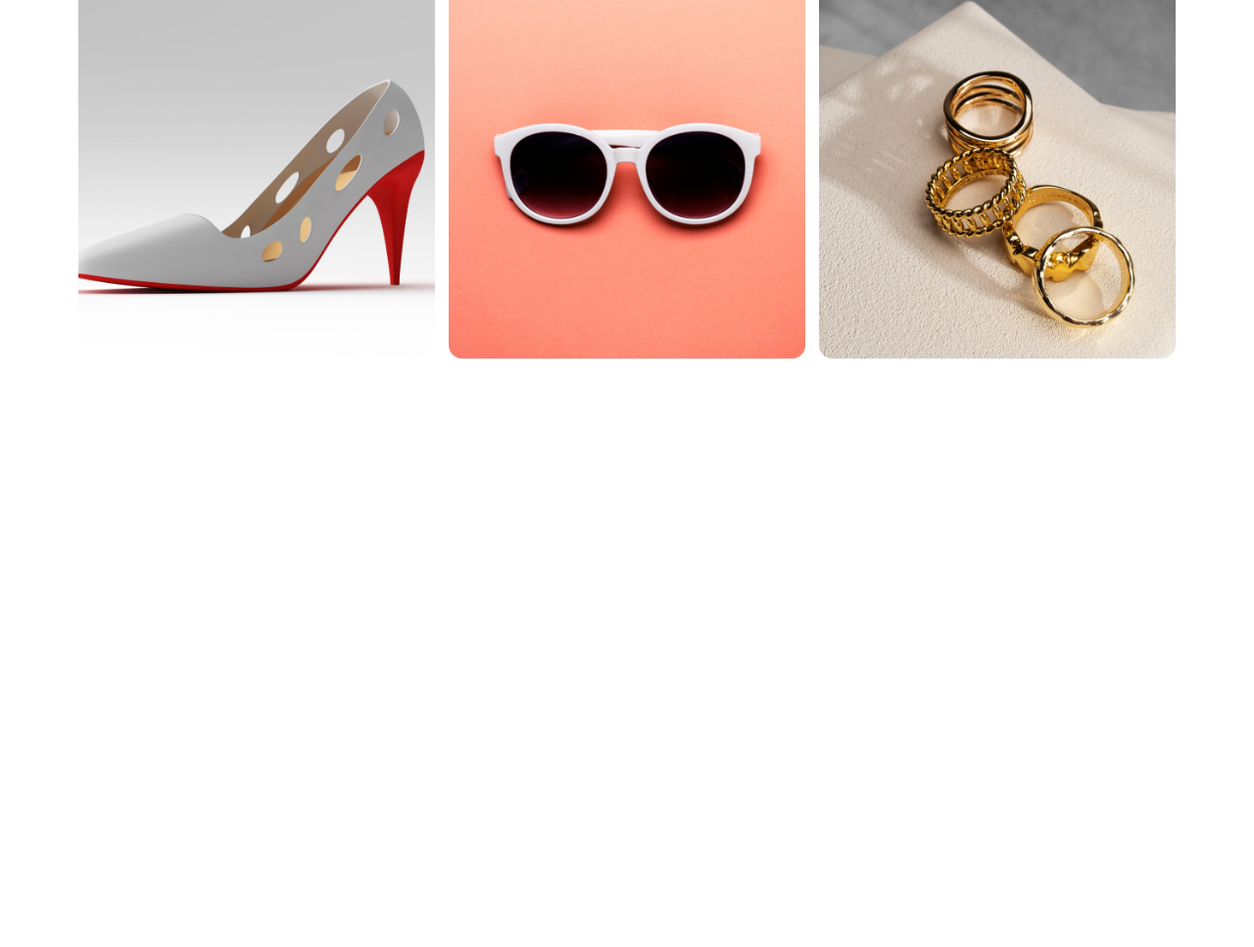
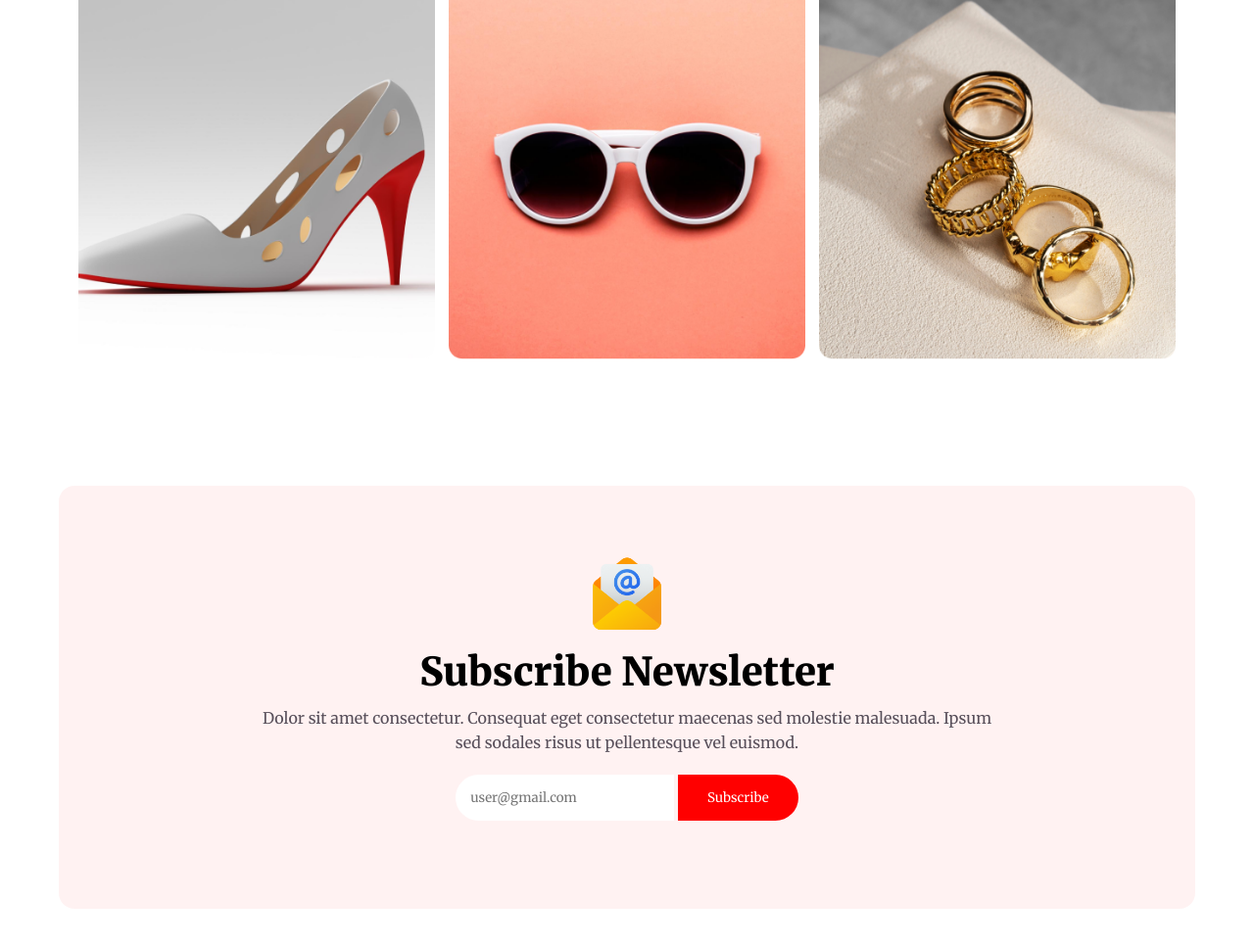
Before and after one commit to Munir102/new-year-new-mission, a plain HTML site: page index.html in a window 1280 px wide. Shown: the part 4062-5029 px from the top of the page at 98% size. Before the commit the page ends 4558 px from the top, so only its background shows below. Drawn offline with Linux system fonts and the light colour scheme.

Commit message:
newsletter successfully create.

```diff
--- a/assets/style.css
+++ b/assets/style.css
@@ -169,7 +169,7 @@
 .coming_soon{
     display: flex;
     justify-content: center;
-    gap: 10px;
+    gap: 20px;
     margin: 100px 60px;
     padding: 10px;
     align-items: center;
@@ -287,3 +287,49 @@
     width: 364px;
     padding: 5px;
 }
+
+.newsletter{
+    display: flex;
+    flex-direction: column;
+    justify-content: center;
+    align-items: center;
+    border-radius: 16px;
+    background: rgba(255, 0, 0, 0.05);
+    margin: 100px 60px;
+    padding: 70px;
+}
+
+.newsletter .logo img{
+    width: 80px;
+}
+
+.newsletter .title{
+    font-size: 40px;
+    font-weight: 900;
+    text-transform: capitalize;
+    padding: 10px 0px;
+}
+
+.newsletter .content{
+    color: #070211ad;
+    line-height: 25px;
+    width: 750px;
+    text-align: center;
+}
+
+.newsletter .form{
+    margin: 20px 0px;
+}
+
+.form input{
+    padding: 15px 40px 15px 15px;
+    border: 0;
+    border-radius: 50px 0px 0px 50px;
+}
+.form button{
+    padding: 15px 30px;
+    border-radius: 0px 50px 50px 0px;
+    background: #F00;
+    border: 0;
+    color: #FFF;
+}
--- a/index.html
+++ b/index.html
@@ -116,6 +116,21 @@
                 </div>
             </div>
         </div>
+        <div class="newsletter">
+            <div class="logo">
+                <img src="./assets/img/Group 61.png" alt="" srcset="">
+            </div>
+            <div class="title">
+                <p>Subscribe Newsletter</p>
+            </div>
+            <div class="content">
+                <p>Dolor sit amet consectetur. Consequat eget consectetur maecenas sed molestie malesuada. Ipsum sed sodales risus ut pellentesque vel euismod. </p>
+            </div>
+            <div class="form">
+                <input type="email" name="email" id="" placeholder="user@gmail.com">
+                <button type="submit">Subscribe</button>
+            </div>
+        </div>
     </main>
     <footer></footer>
 </body>
```
